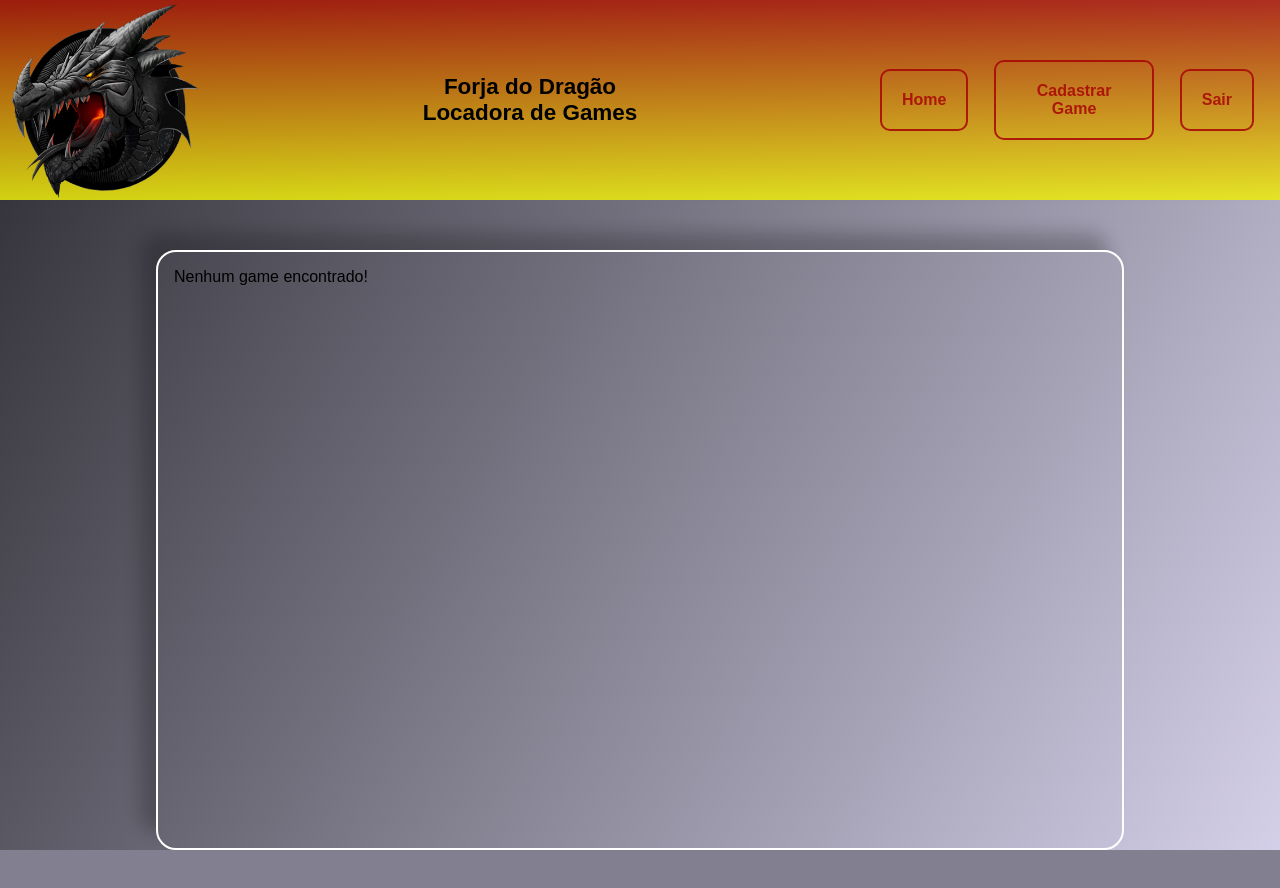
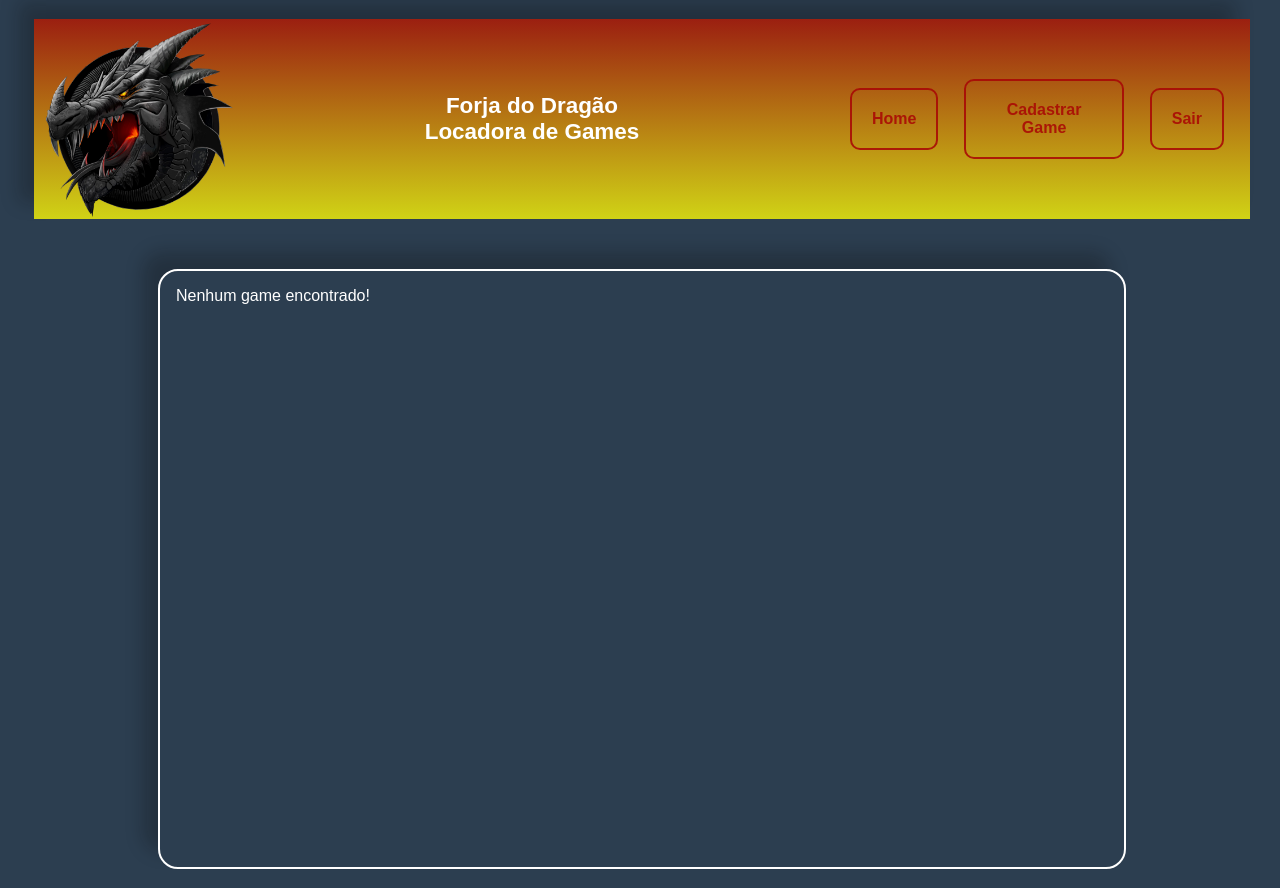
Before and after one commit to wesleypetitemberte/projeto-seminario-cloud-uniasselvi, a PHP site: page /index.php?page=meus-games in a window 1280 px wide. Before the commit the page ends 850 px from the top, so only its background shows below. Run offline with PHP 8.4, Linux system fonts and the light colour scheme; a user stored in the database is signed in; data comes from the database, SQL or seed files in the repository; data that the repository does not hold is empty.

Commit message:
alterações de cores do body

```diff
--- a/css/style.css
+++ b/css/style.css
@@ -6,12 +6,16 @@
 }
 
 body{
-    background: linear-gradient(120deg, #2b2a30, rgba(70, 50, 158, 0.233));
-    min-height: 100vh;
-    display: flex;
-    align-items: center;
-    justify-content: center;
-    flex-direction: column;
+
+    background-color: #2c3e50;
+    border: none;
+    color: white;
+    padding: 15px 32px;
+    text-decoration: none;
+    display: inline-block;
+    font-size: 16px;
+    margin: 4px 2px;
+    cursor: pointer;
 }
 
 header{
@@ -146,6 +150,7 @@ main{
     inset: 2px;
     background: rgba(45,45,45,0.75);
     border-radius: 20px;
+
 }
 
 .page-cadastro {
@@ -241,10 +246,8 @@ img, h3, p, button{
     font-size: 1rem;
 }
 
-
-
 button:hover, button:active{
-    background-color: rgba(45, 45, 45, 1);
+    background-color: #2d2d2d;
     color: gold;
     border: 2px solid gold;
     transition: 0.5s;
@@ -260,3 +263,8 @@ img{
     width: 100%;
     object-fit: cover;
 }
+
+.card p {
+    color: gold;
+
+}
--- a/pages/meus-games.php
+++ b/pages/meus-games.php
@@ -10,9 +10,9 @@
       <div class='card' style='--clr:#0fff;'>
         <img width="240px" src='<?php echo $linha->imagem; ?>' alt="<?php echo $linha->nome; ?>">
         <h3><?php echo $linha->nome; ?></h3>
-        <p>Gênero: <?php echo $linha->genero; ?></p>
-        <p>Plataforma: <?php echo $linha->plataforma; ?></p>
-        <p>Preço: <?php echo $linha->preco; ?></p>
+        <p class='card-item'>Gênero: <?php echo $linha->genero; ?></p>
+        <p class='card-item'>Plataforma: <?php echo $linha->plataforma; ?></p>
+        <p class='card-item'>Preço: <?php echo $linha->preco; ?></p>
         <button class="botaoalugar" onclick="<?php echo $link; ?>"><strong>DEVOLVER</strong></button>
       </div>
     <?php }; ?>
```
